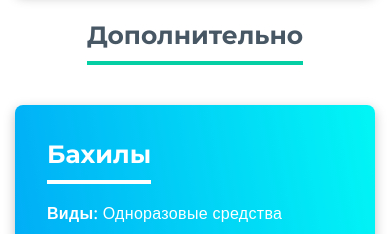
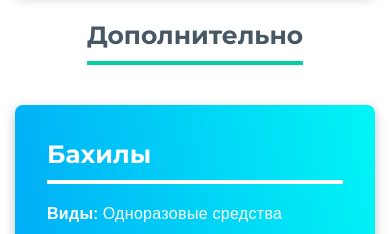
Before and after one commit to sultonbayevogabek/all-paket, a plain HTML site: page index.html in a window 390 px wide. Shown: the part 5060-5294 px from the top of the page. Drawn offline with nearby package versions, Linux system fonts and the light colour scheme.

Commit message:
Make better additional section responsivity

```diff
--- a/scss/_media.scss
+++ b/scss/_media.scss
@@ -1,8 +1,8 @@
 @include media(1346px) {
    .card {
       width: 49%;
-      margin-right: 0!important;
-      margin-bottom: 25px!important;
+      margin-right: 0 !important;
+      margin-bottom: 25px !important;
    }
 
    .our-products .row {
@@ -43,6 +43,7 @@
       }
    }
 }
+
 @include media(1130px) {
    .shoe-covers {
       width: 100%;
@@ -114,14 +115,13 @@
       margin-bottom: 30px;
 
       h3 {
-         display: inline-block;
-         word-break: break-word;
-         width: auto;
+         width: 100%;
       }
    }
 
    .shoe-covers {
       margin-bottom: 30px;
+
       img {
          display: block;
          margin-left: auto;
@@ -142,6 +142,10 @@
    .medical-masks__info {
       width: 100%;
       margin-bottom: 30px;
+
+      h3 {
+         width: 100%;
+      }
    }
 
    .medical-masks img {
```
Also changed, not shown: css/styles.css, 1 other file.
